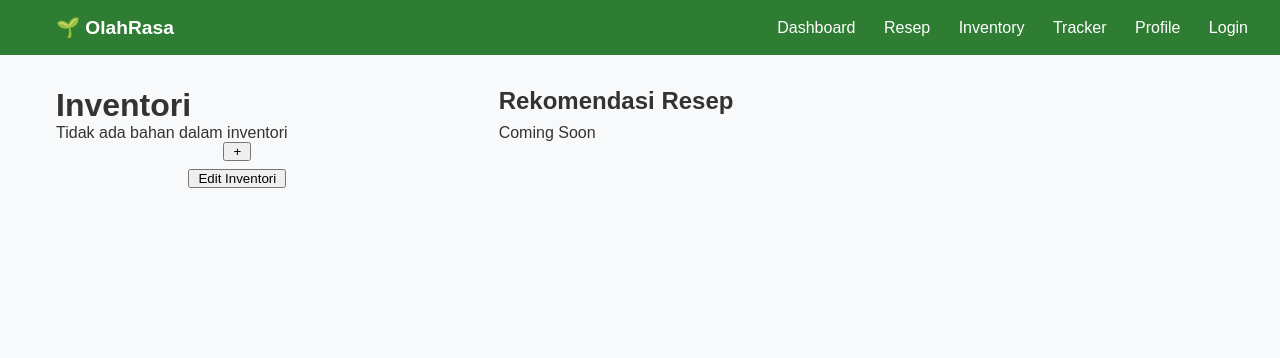
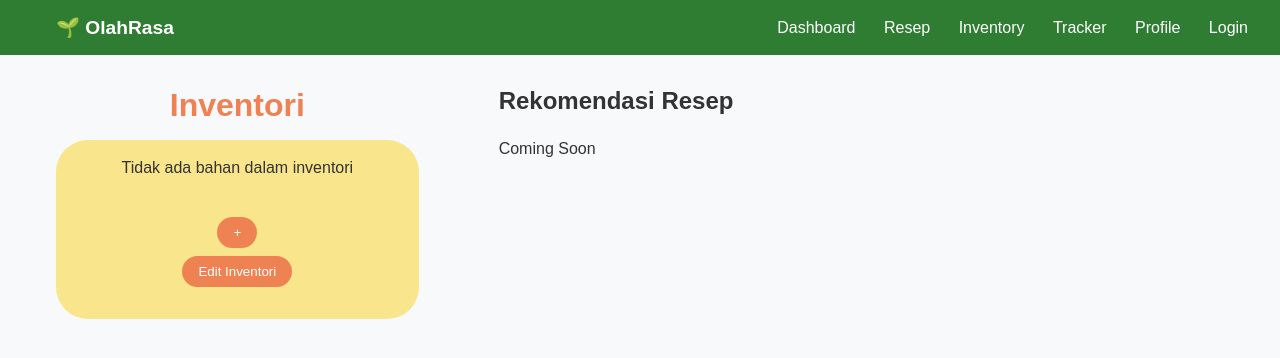
Before and after one commit to Tugas-Kelompok-PBP-D-10/main, a Django app: page /inventori/ in a window 1280 px wide. Shown: the top 358 px of the page. Run offline with Django 5.2, Linux system fonts and the light colour scheme; the visitor is signed in with stand-in values (Sample User, id 1); data comes from the database, SQL or seed files in the repository; data that the repository does not hold is empty.

Commit message:
update: Mengganti penampilan daftar bahan dengan table serta mengimplementasikan CSS
CSS yang diimplementasikan belum menggunakan Bootstrap dan dapat berubah sesuai dengan keputusan kelompok.

```diff
--- a/inventori/forms.py
+++ b/inventori/forms.py
@@ -20,7 +20,7 @@ class BahanForm(ModelForm):
         widgets = {
             "name": TextInput(
                 attrs={
-                    "placeholder": "nama bahan",
+                    "placeholder": "Nama bahan",
                     "maxlength": 255,
                     "style": 'width: 10rem !important;',
                     "class": "form-box",
@@ -28,6 +28,7 @@ class BahanForm(ModelForm):
             ),
             "stock": NumberInput(
                 attrs={
+                    "placeholder": "Unit",
                     "min": 1,
                     "style": 'width: 5rem !important;',
                     "class": "form-box",
--- a/inventori/static/inventori/css/inventori-style.css
+++ b/inventori/static/inventori/css/inventori-style.css
@@ -1,3 +1,5 @@
+
+/* Grid Halaman */
 #content {
     display: grid;
     grid-template-areas:
@@ -7,28 +9,51 @@
     grid-template-columns: 33fr 66fr;
     column-gap: 5rem;
 }
+
 h1 {
     grid-area: title-i;
+    text-align: center;
+    color: #ee8252;
+    margin-bottom: 1rem;
 }
 
-#bahan-grid {
+#bahan-grid, #bahan-form-grid {
     grid-area: inventori;
-
+    background-color: #f9e58b;
+    padding: 2rem;
+    padding-top: 0.7rem;
+    border-top-left-radius: 2rem;
+    border-top-right-radius: 2rem;
 }
 
-#bahan-form {
+/* #bahan-form-grid {
     grid-area: inventori;
+} */
+
+.form-title {
+    white-space: pre-wrap;
+    margin-top: 0.5rem;
+    margin-bottom: 0.5rem;
+    font-weight: bold;
 }
 
 .bahan-form {
     display: flex;
     justify-content: space-between;
     margin-bottom: 0.3rem;
-    gap: 2rem;
+    gap: 1rem;
 }
 
 .form-box {
-    width: 1rem;
+    border: 0px none;
+    padding: 0.3rem;
+    border-radius: 0.3rem;
+    margin-top: 0.3rem;
+}
+
+#save-button {
+    display: block;
+    margin: 2rem auto 0;
 }
 
 .buttons {
@@ -37,11 +62,18 @@ h1 {
     place-items: center;
     align-content: center;
     gap: 0.5rem;
+    background-color: #f9e58b;
+    padding-bottom: 2rem;
+    border-bottom-left-radius: 2rem;
+    border-bottom-right-radius: 2rem;
 }
 
 .button {
-    padding-left: 0.5rem;
-    padding-right: 0.5rem;
+    padding: 0.5rem 1rem 0.5rem 1rem;
+    border-radius: 2rem;
+    background-color: #ee8252;
+    border: 0rem;
+    color: white;
 }
 
 h2 {
@@ -52,18 +84,62 @@ h2 {
     grid-area: resep;
 }
 
-.bahan-card {
+#tambah-bahan-modal {
+    /* Posisikan di tengah halaman */
+    position: fixed;
+    top: 50%;
+    left: 50%;
+    transform: translate(-50%, -50%);
+    z-index: 1000;
+    /* --------------------------- */
+    border: 0px none;
+    padding: 1rem;
+    background-color: #03695e;
+    color: white;
+    border-radius: 1rem;
+    width: 300px;
+}
+
+.modal-title {
     display: flex;
     justify-content: space-between;
-    gap: 2rem;
-    margin-bottom: 0.3rem;
-    font-size: large;
+    gap: 1rem;
+    align-items: center;
+    margin-bottom: 0.5rem;
 }
 
-.stock {
-    margin-left: auto;
+.form-group {
+    margin-bottom: 1rem;
 }
 
-#tambah-bahan-modal {
-    justify-content: center;
+.form-modal__actions {
+    display: flex;
+    justify-content: space-between;
 }
+
+.blur-backdrop {
+  position: fixed;
+  inset: 0; /* Covers the entire screen */
+  background: rgba(0, 0, 0, 0.3); /* Optional: darkens the background slightly */
+  backdrop-filter: blur(5px); /* Blurs whatever is behind it */
+  -webkit-backdrop-filter: blur(5px); /* Safari support */
+  z-index: 999; /* Places it just below the popup */
+}
+
+/* Tabel Bahan */
+td {
+    background-color: #fff0e8;
+    border: 0.3rem solid #f9e58b;
+    border-radius: 0.5rem;
+}
+
+th, td {
+    padding: 0.3rem;
+}
+
+table {
+    width: 100%;
+    text-align: center;
+    border-collapse: separate;
+    border-spacing: 0 0.5rem;
+}
--- a/inventori/templates/components/tambah_bahan_modal.html
+++ b/inventori/templates/components/tambah_bahan_modal.html
@@ -5,10 +5,14 @@
      aria-modal="true">
 
     <div class="form-modal__content">
-        <h3>Tambah Bahan</h3>
-        <button type="button"
-                popovertarget="tambah-bahan-modal"
-                popovertargetaction="hide">×</button>
+        <div class="modal-title">
+            <h3>Tambah Bahan</h3>
+            <button type="button"
+                    id="hide-popup"
+                    class="button"
+                    popovertarget="tambah-bahan-modal"
+                    onclick="hidePopup()">×</button>
+        </div>
 
         <form id="tambah-bahan-form"
               method="post"
@@ -17,6 +21,7 @@
             {% for field in form %}
                 <div class="form-group">
                     <label for="{{ field.id_for_label }}">{{ field.label }}</label>
+                    <br>
                     {{ field }}
                     {% for error in field.errors %}
                         <p class="form-error">{{ error }}</p>
@@ -25,9 +30,11 @@
             {% endfor %}
             <div class="form-modal__actions">
                 <button type="button"
+                        class="button"
+                        id="hide-popup"
                         popovertarget="tambah-bahan-modal"
-                        popovertargetaction="hide">Batal</button>
-                <button type="submit">Tambah</button>
+                        onclick="hidePopup()">Batal</button>
+                <button type="submit" class="button">Tambah</button>
             </div>
         </form>
     </div>
--- a/inventori/templates/inventori.html
+++ b/inventori/templates/inventori.html
@@ -10,16 +10,19 @@
 {% endblock %}
 
 {% block content %}
-
 <div id="content">
     <h1>Inventori</h1>
     <h2>Rekomendasi Resep</h2>
-    <div id="bahan-grid"></div>
+    <div id="bahan-grid">
+        <table id="bahan-table">
+
+        </table>
+    </div>
     <div id="bahan-form-grid">
         <form method="post" id="bahan-form" action="{% url 'inventori' %}">
             {% csrf_token %}
             {{ formset.management_form }}
-            <p style="white-space: pre-wrap;">Nama Bahan                      Stok                  Protein </p>
+            <p class="form-title">                   Nama Bahan               Stok            Protein </p>
             {% for form in formset %}
                 <div class="bahan-form" id="row-{{ forloop.counter0 }}">
                     {{ form.id }}
@@ -27,6 +30,7 @@
                         {{ form.DELETE }}
                     </div>
                     <button type="button"
+                            class="button"
                             bahan-id="{{ form.instance.id }}"
                             onclick="deleteBahan('{{ forloop.counter0 }}')">-</button>
                     {{ form.name }}
@@ -55,10 +59,12 @@
     </div>
 </div>
 
+<div class="blur-backdrop" id="backdrop"></div>
 {% include "components/tambah_bahan_modal.html" %}
 
 <script>
-
+    document.getElementById('backdrop').hidden = true;
+    document.getElementById('bahan-form-grid').hidden = true;
     async function editBahan() {
         fetch(window.location.href)
         .then(response => response.text())
@@ -84,23 +90,21 @@
         }
     }
 
-    document.getElementById('bahan-form').hidden = true;
     function buildBahanCard(bahan) {
-        const elem = document.createElement('article');
+        const elem = document.createElement('tr');
+        elem.className = "bahan-card";
         elem.innerHTML = '';
 
         elem.innerHTML = `
-            <div id="bahan-${bahan.id}" class="bahan-card">
-                <p>${bahan.nama}</p>
-                <p>${bahan.stok}</p>
-                <p>${bahan.kandungan_protein}</p>
-            </div>
+            <td>${bahan.nama}</td>
+            <td>${bahan.stok}</td>
+            <td>${bahan.kandungan_protein}</td>
         `;
         return elem;
     }
 
     async function fetchBahan() {
-        const bahanGrid = document.getElementById('bahan-grid');
+        const bahanGrid = document.getElementById('bahan-table');
         const url = "{% url 'get_bahan_json' %}";
         const response = await fetch(url, {
             headers: {'Accept': 'application/json'},
@@ -111,7 +115,13 @@
         if (bahanData.length === 0) {
             bahanGrid.innerHTML = '<p>Tidak ada bahan dalam inventori</p>';
         } else {
-            bahanGrid.innerHTML = '<p style="white-space: pre-wrap;">Nama Bahan                 Stok                     Protein</p>';
+            bahanGrid.innerHTML = `
+            <tr>
+                <th>Nama Bahan</th>
+                <th>Stok</th>
+                <th>Protein</th>
+            </tr>
+            `;
             bahanData.forEach(bahan => {
                 bahanGrid.appendChild(buildBahanCard(bahan));
             });
@@ -120,6 +130,7 @@
 
     function closeBahanModal() {
         document.getElementById("tambah-bahan-modal").hidePopover();
+        document.getElementById('backdrop').hidden = true;
     }
 
     const TAMBAH_BAHAN_ENDPOINT = "{% url 'add_bahan' %}";
@@ -170,12 +181,31 @@
         bahanForm.addEventListener('submit', addBahan);
     }
 
+    function showPopup() {
+        document.getElementById('backdrop').hidden = false;
+        document.getElementById('tambah-bahan-modal').hidden = false;
+    }
+
+    function hidePopup() {
+        document.getElementById('backdrop').hidden = true;
+        document.getElementById('tambah-bahan-modal').hidden = true;
+    }
+
+    document.getElementById('add-button').addEventListener('click', () => {
+        showPopup();
+    });
+
+    document.getElementById('backdrop').addEventListener('click', () => {
+        hidePopup();
+    });
+
     document.getElementById('edit-button').addEventListener('click', () => {
         document.getElementById('edit-button').hidden = true;
         document.getElementById('bahan-grid').hidden = true;
         document.getElementById('add-button').hidden = true;
-        document.getElementById('bahan-form').hidden = false;
+        document.getElementById('bahan-form-grid').hidden = false;
     });
+
 
     fetchBahan();
 
```
